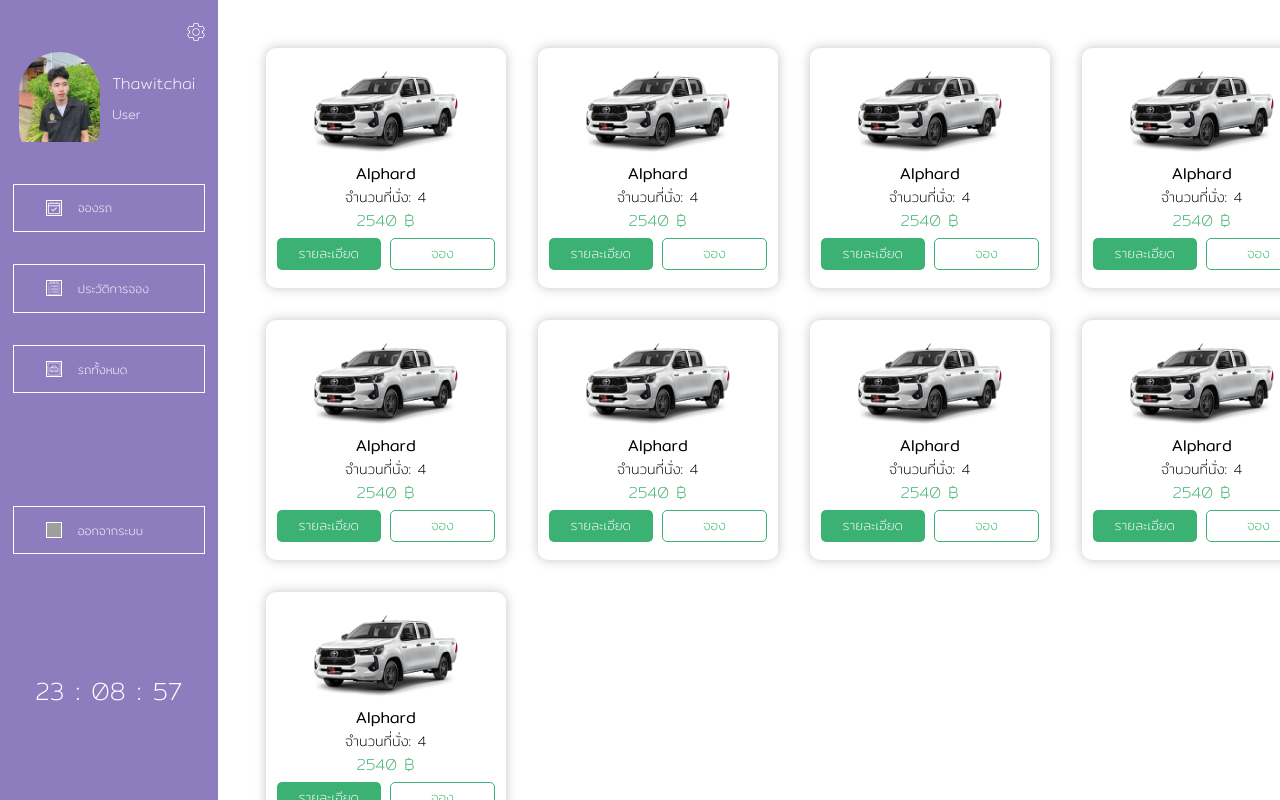
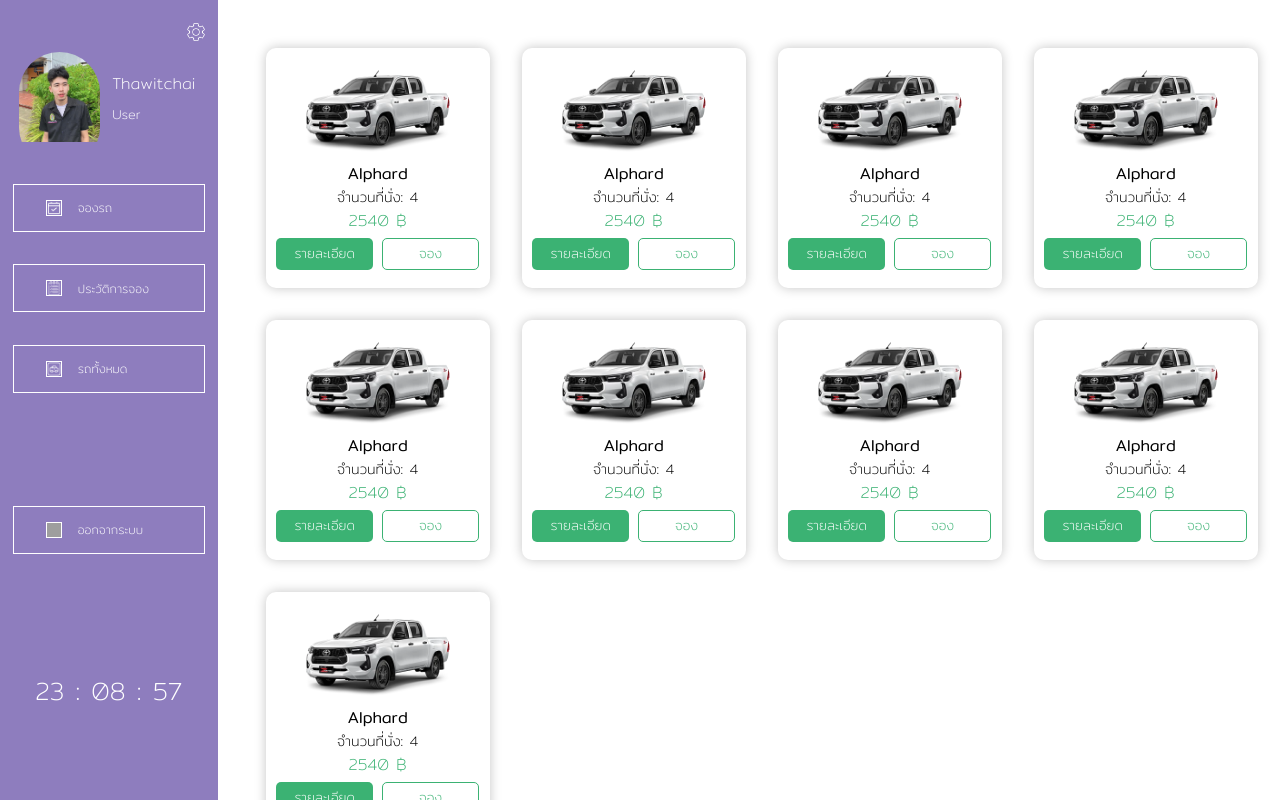
Before and after one commit to THAWITCHAI/project_that, a Next.js app: page /booking in a window 1280 px wide. Built offline with nearby package versions, Linux system fonts and the light colour scheme; grey boxes are pictures that could not be loaded.

Commit message:
Update reponsive

```diff
--- a/src/app/_components/Client/Booking/reponsive.css
+++ b/src/app/_components/Client/Booking/reponsive.css
@@ -11,7 +11,7 @@
     }
     .booking .card {
         margin: 1rem;
-    max-width: 15rem;
+        max-width: 14rem;
         max-height: 15rem;
         padding: 1.5%;
         border-radius: 10px;
@@ -25,7 +25,7 @@
         align-items: center;
     }
     .booking .card .card-image .Image {
-    width:270px;
+        width: 270px;
         height: 100px;
     }
     .booking .card .card-contact {
--- a/src/app/_components/Client/Sidebar/reponsive.css
+++ b/src/app/_components/Client/Sidebar/reponsive.css
@@ -20,13 +20,10 @@
         width: 18px;
         height: 18px;
     }
-
     /* Profile */
-
     .sidebar .profile {
         height: 15%;
     }
-
     .sidebar .profile .image-profile {
         width: 42%;
     }
@@ -34,14 +31,12 @@
         width: 90px;
         height: 90px;
     }
-
     .sidebar .profile .contact-profile .status {
         font-size: 16px;
     }
     .sidebar .profile .contact-profile p {
         font-size: 13px;
     }
-
     /* Menu */
     .sidebar .side-menu .item h3 {
         font-size: 14px;
@@ -60,6 +55,9 @@
         font-size: 30px;
         border: none;
     }
+    .sidebar .side-menu .item {
+        height: 3rem;
+    }
     .side-menu .item .Image {
         border: 1px solid white;
         width: 16px;
```
Lines whose indentation alone changed are shown as unchanged.
